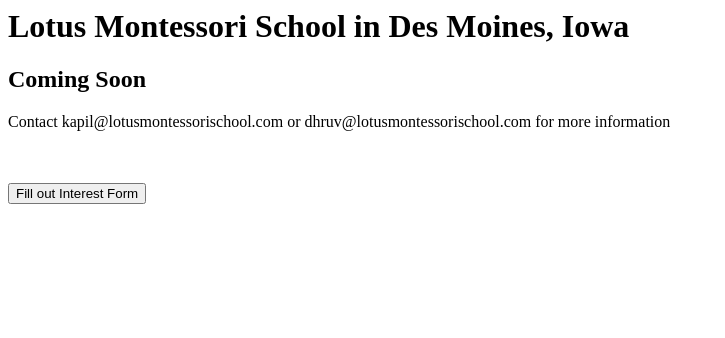
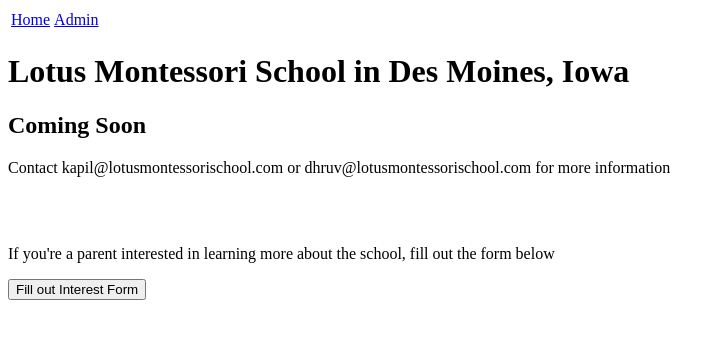
Before and after one commit to LotusMontessoriSchool/www, a plain HTML site: page public/index.html in a window 1280 px wide. Shown: the whole page, without its empty margins (0-725 px from the left). Drawn offline with Linux system fonts and the light colour scheme.

Commit message:
add admin login

```diff
--- a/public/index.html
+++ b/public/index.html
@@ -1,9 +1,19 @@
 <html>
 
     <head>
+        <title>Lotus Montessori School in Des Moines, Iowa</title>
     </head>
 
     <body>
+
+        <header>
+            <table>
+                <tr>
+                    <td><a href="https://www.lotusmontessorischool.com">Home</a></td>
+                    <td><a href="https://admin.lotusmontessorischool.com">Admin</a></td>
+                </tr>
+            </table>
+        </header>
 
         <h1>Lotus Montessori School in Des Moines, Iowa</h1>
 
@@ -13,6 +23,7 @@
 
 
         <br><br>
+        <p>If you're a parent interested in learning more about the school, fill out the form below</p>
         <button onclick="window.location.href='https://docs.google.com/forms/d/e/1FAIpQLSfnFWPthfy3UrBs3bAwGs4IBO6yUZp61bYFQdReNpz2lFH9qQ/viewform';">Fill out Interest Form</button>
 
     </body>
```
